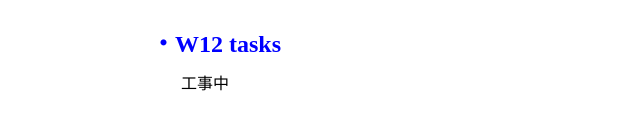
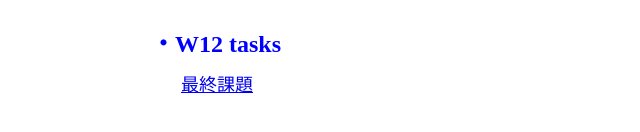
Before and after one commit to 10matcho27/InfoVis2022, a plain HTML site: page index.html in a window 1280 px wide. Shown: the part 596-728 px from the top of the page, without its empty margins (49-689 px from the left). Drawn offline with Linux system fonts and the light colour scheme.

Commit message:
add Final Assign url to matcho index page

```diff
--- a/index.html
+++ b/index.html
@@ -80,7 +80,9 @@
         </h2>
     </p>
     <p style="position: absolute; top:650px; left:230px">
-        工事中
+        <a href="https://10matcho27.github.io/InfoVis2022/Final_Assignment/index.html">
+            <font size="4">最終課題</font>
+        </a>
     </p>
 
 </body>
```
